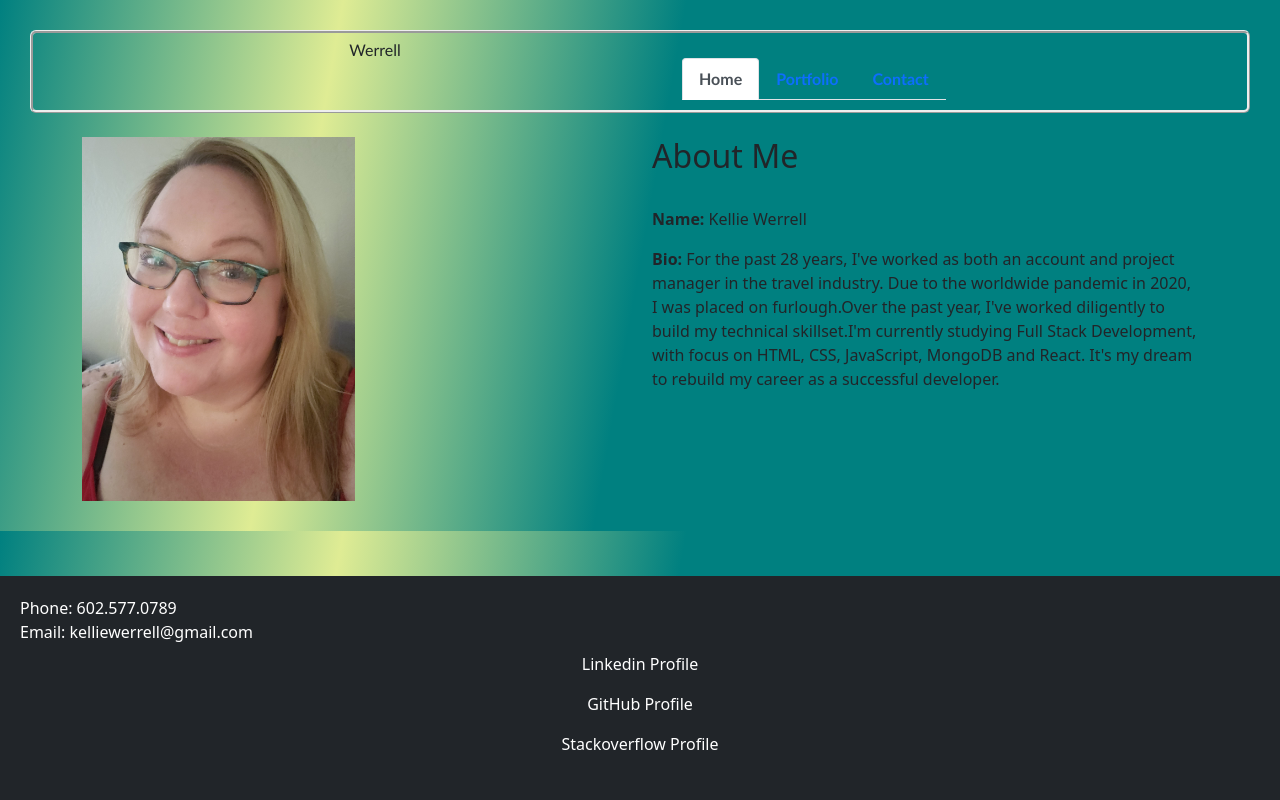
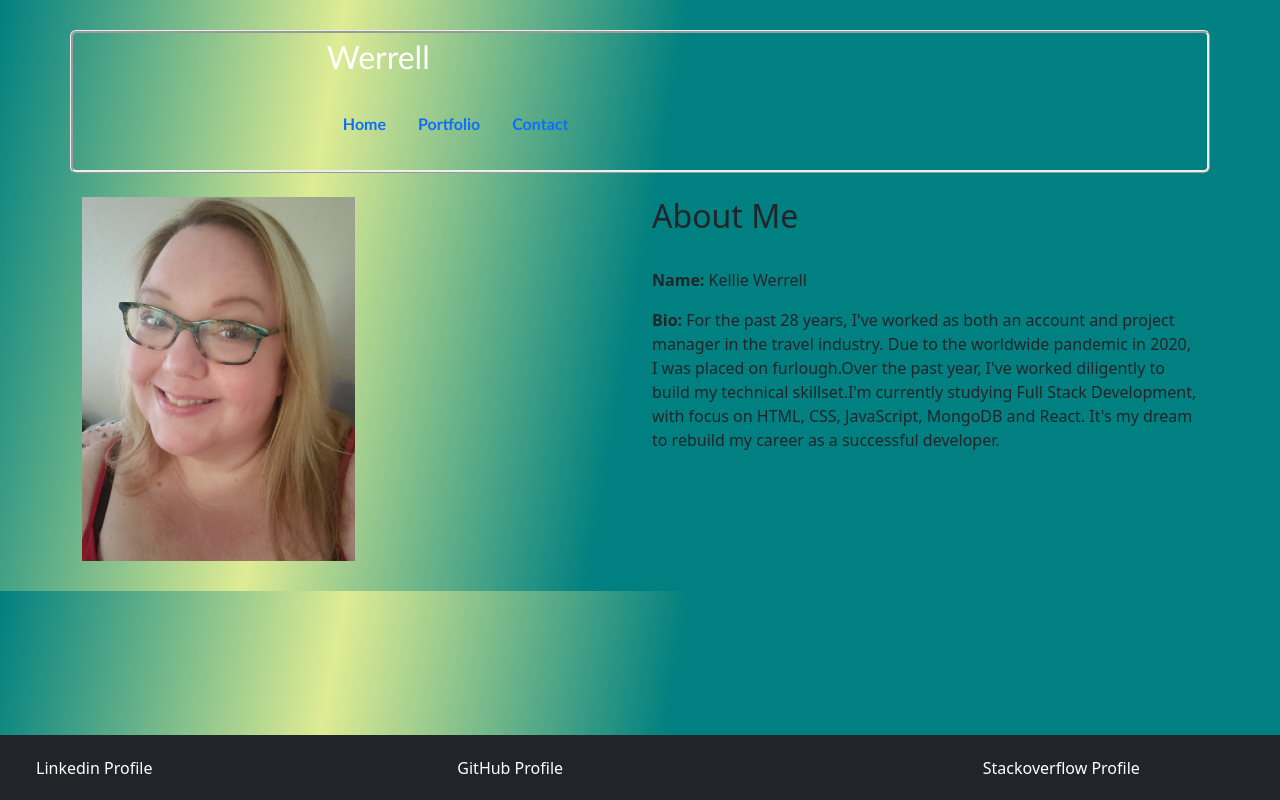
Before and after one commit to Kwerrell73/my-portfolio, a React (Create React App) app: page / in a window 1280 px wide. Built offline with nearby package versions, Linux system fonts and the light colour scheme.

Commit message:
added footer and header styles

```diff
--- a/src/App.css
+++ b/src/App.css
@@ -30,8 +30,12 @@
   }
 
   footer {
-    align-items: flex-start;
     padding: 20px;
+    height: 65px;
+     display: flex;
+    align-items: center;
+    justify-content: center;
+
   }
 
   header li {
@@ -63,6 +67,12 @@
     color: white;
     text-shadow: none;
     border-radius: 15px;
+  }
+
+  #headername {
+   padding: auto;
+   color: white;
+   text-align: left
   }
 
 #link:hover{
@@ -116,6 +126,10 @@
 
             }
 
+.bullet {
+  list-style-type: none;
+}
+
 .App {
   text-align: center;
 }
--- a/src/components/Footer.js
+++ b/src/components/Footer.js
@@ -2,32 +2,43 @@ import React from 'react';
 
 function Footer() {
 
-  return (
-    <footer className="footer bg-dark fixed-bottom">
-                <p class="text-white">
-                    Phone: 602.577.0789
-                    <br></br>
-                    Email: kelliewerrell@gmail.com
+    return (
+        <footer className="footer bg-dark fixed-bottom ">
 
-                   <div class="col-sm text-center">
-
-                    <a class="nav-link active text-left text-white" id="link"
+            <section className="col-sm">
+            <div class="row justify-content-center">
+    <div class="col-4">
+    <a class="nav-link active  text-white" id="link"
                         href="https://www.linkedin.com/in/kellie-werrell/">Linkedin
                         Profile</a>
-                    <a class="nav-link active text-left text-white" id="link"
+    </div>
+    <div class="col-4">
+    <a class="nav-link active text-white" id="link"
                         href="https://github.com/Kwerrell73">GitHub
                         Profile</a>
-                    <a class="nav-link active text-left text-white" id="link"
+
+    </div>
+    <div class="col-4">
+    <a class="nav-link active text-center text-white" id="link"
                         href="https://stackoverflow.com/users/15286252/kellie-werrell">Stackoverflow
                         Profile</a>
-                        </div>
-                </p>
+    </div>
+  </div>
 
 
 
-            </footer>
 
-  );
+
+
+
+
+            </section>
+
+
+
+        </footer>
+
+    );
 }
 
 export default Footer;
--- a/src/components/NavTabs.js
+++ b/src/components/NavTabs.js
@@ -4,8 +4,14 @@ import React from 'react';
 function NavTabs(props) {
   const tabs = ['Home', 'Portfolio', 'Contact'];
   return (
-    <header>Werrell
-    <ul className="nav nav-tabs">
+    <header class="container">
+      <div class="row justify-content-between">
+
+          <h2 id="headername"> Werrell</h2>
+
+
+          <ul class="bullet">
+
             {tabs.map(tab => (
               <li className="nav-item" key={tab}>
                 <a
@@ -20,8 +26,17 @@ function NavTabs(props) {
                   {tab}
                 </a>
               </li>
+
             ))}
           </ul>
+
+      </div>
+
+
+
+      <div>
+
+      </div>
     </header>
   );
 }
```
Lines whose indentation alone changed are shown as unchanged.
